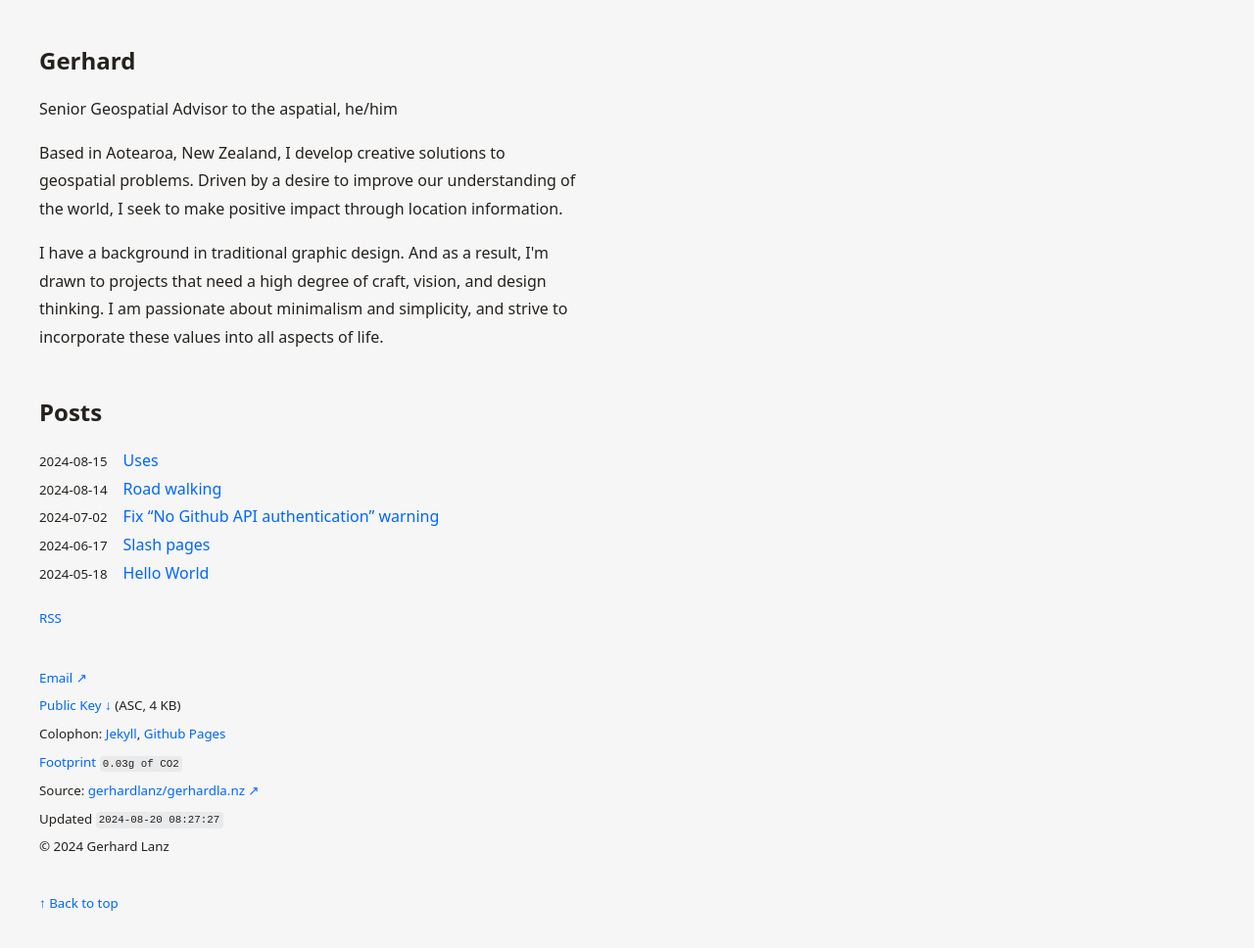
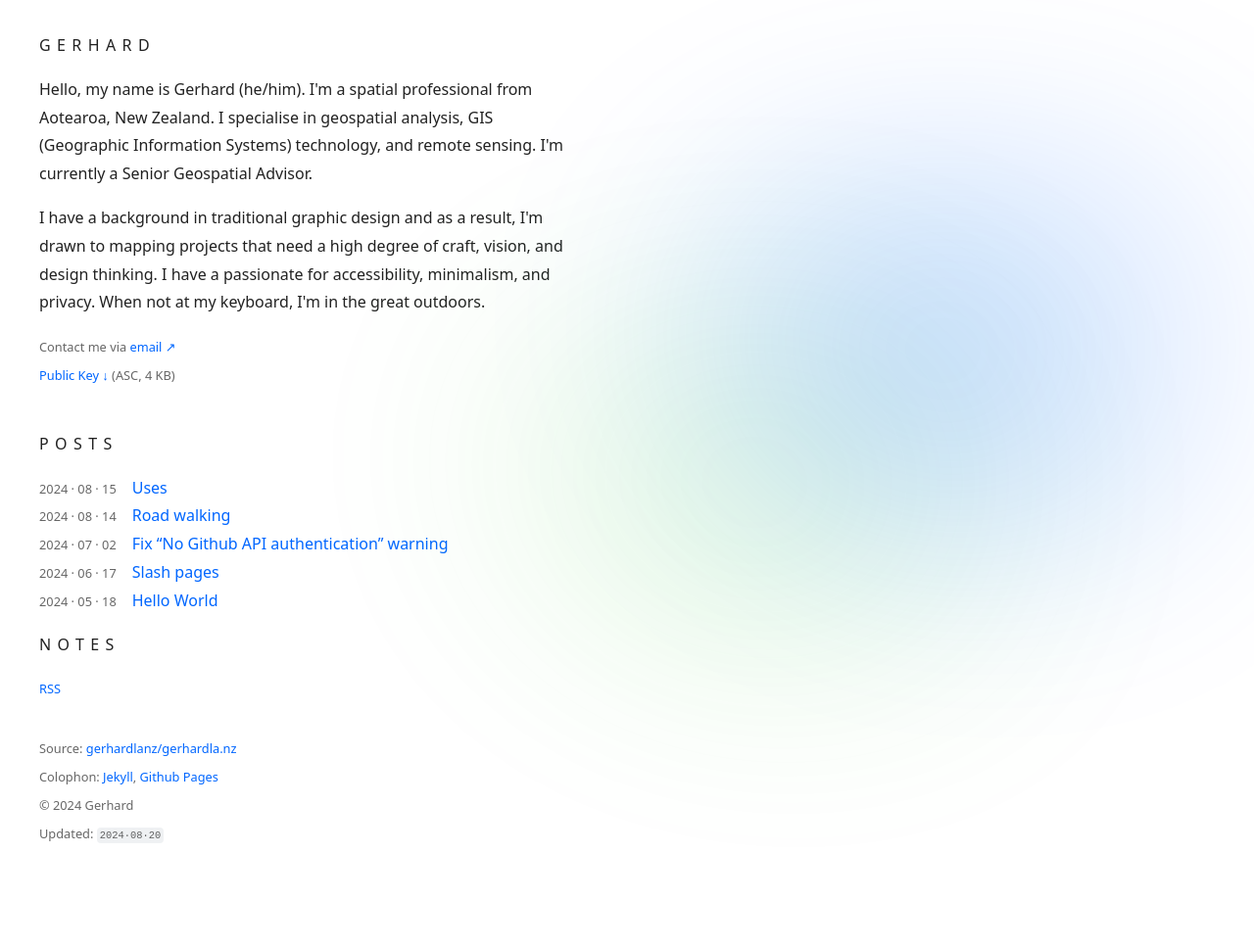
Before and after one commit to gerhardlanz/gerhardla.nz, a Jekyll site: the page built from index.html, in a window 1280 px wide. Shown: the whole page at 98% size. Built offline with Jekyll 4.4.1, drawn with Linux system fonts in a browser that asks for light colours; Markdown is read by kramdown in place of the engine named in the settings; after the commit the page ends 900 px from its top, so only the background shows below that.

Commit message:
feat: update website design

```diff
--- a/_config.yml
+++ b/_config.yml
@@ -1,4 +1,4 @@
-title: Gerhard Lanz
+title: Gerhard
 markdown: CommonMark
 repository: gerhardlanz/gerhardla.nz
 url: https://gerhardla.nz
--- a/_layouts/default.html
+++ b/_layouts/default.html
@@ -7,25 +7,51 @@
             color-scheme: light dark
         }
 
-        body {
-            color: light-dark(#25211D, #DDD);
-            background-color: light-dark(#F6F6F6, #151515);
-            font: 100%/1.8 system-ui, sans-serif
+        .background-green {
+            position: absolute;
+            top: 30%;
+            left: 60%;
+            transform: translate(-50%, 0%);
+            width: 50%;
+            height: 50%;
+            border-radius: 50% 22% 40% 80%;
+            filter: blur(100px);
+            background: radial-gradient(circle at 50% 50%, rgba(50, 205, 50, 1), rgba(76, 0, 255, 0));
+            opacity: 0.15;
         }
 
-        article,
-        footer,
-        nav {
-            margin: 2em;
-            max-width: 60ch
+        .background-blue {
+            position: absolute;
+            top: 15%;
+            left: 75%;
+            transform: translate(-50%, 0%);
+            width: 50%;
+            height: 50%;
+            border-radius: 50% 22% 40% 80%;
+            filter: blur(100px);
+            background: radial-gradient(circle at 50% 50%, rgba(0, 102, 255, 1), rgba(76, 0, 255, 0));
+            opacity: 0.25;
+        }
+
+        body {
+            color: light-dark(#000000DE, #DDD);
+            background-color: light-dark(#FFF, #151515);
+            font: 100%/1.8 system-ui, sans-serif
         }
 
         h1,
         h2,
         h3 {
-            line-height: 1.2;
-            margin-top: 2em;
-            text-wrap: balance
+            color: light-dark(#000000DE, #DDD);
+            font: 100%/1.8 system-ui, sans-serif;
+            letter-spacing: 0.4em;
+            text-transform: uppercase
+        }
+
+        article,
+        footer {
+            margin: 2em;
+            max-width: 60ch
         }
 
         a {
@@ -36,7 +62,12 @@
             text-underline-offset: 3px
         }
 
+        a:hover {
+            color: transparent;
+        }
+
         blockquote {
+            color: light-dark(#00000099, #DDD);
             border-left: solid 1px;
             font: italic 95%/1.4 sans-serif;
             margin: 2.5rem 0;
@@ -61,6 +92,11 @@
             word-wrap: break-word
         }
 
+        small {
+            color: light-dark(#00000099, #DDD);
+            font-size: 0.8em
+        }
+
         img {
             border-radius: 3px;
             max-width: 100%
@@ -69,18 +105,15 @@
     <meta charset="UTF-8">
     <meta name="robots" content="noindex, nofollow">
     <meta name="viewport" content="width=device-width, initial-scale=1">
-    <meta name="author" content="Gerhard Lanz">
     <link rel="apple-touch-icon" sizes="180x180" href="/assets/apple-touch-icon.png">
     <link rel="icon" type="image/png" sizes="32x32" href="/assets/favicon-32x32.png">
     <link rel="icon" type="image/png" sizes="16x16" href="/assets/favicon-16x16.png">
     <link rel="manifest" href="/assets/site.webmanifest">
-    <link rel="mask-icon" href="/assets/safari-pinned-tab.svg" color="#fff">
+    <link rel="mask-icon" href="/assets/safari-pinned-tab.svg" color="#32cd32">
     <link rel="shortcut icon" href="/assets/favicon.ico">
-    <meta name="color-scheme" content="light dark">
-    <meta name="msapplication-TileColor" content="#fff">
+    <meta name="msapplication-TileColor" content="#00a300">
     <meta name="msapplication-config" content="/assets/browserconfig.xml">
-    <meta name="theme-color" content="#EEE" media="(prefers-color-scheme: dark)">
-    <meta name="theme-color" content="#333" media="(prefers-color-scheme: light)">
+    <meta name="theme-color" content="#ffffff">
     <link rel="canonical" href="{{ page.url | prepend: site.url }}">
     {% feed_meta %}
     <title>{% if page.permalink == '/' %}{{ site.title }}{% else %}{{ page.title }} • {{ site.title }}{% endif %}
@@ -88,18 +121,18 @@
 </head>
 
 <body>
+    <div class="background-green"></div>
+    <div class="background-blue"></div>
     <div>
         <article>{{ content }}<br></article>
         <footer>
             <small>
-                <a href="mailto:me@gerhardla.nz?subject={{ site.url }}{{ page.url }}">Email ↗</a><br>
-                <a href="/assets/gerhardlanz.asc">Public Key ↓</a> (ASC, 4 KB)<br>
-                Colophon: <a href="https://jekyllrb.com">Jekyll</a>, <a href="https://pages.github.com">Github Pages</a><br>
-                <a href="https://www.websitecarbon.com/website/gerhardla-nz/)">Footprint</a> <code>0.03g of CO2</code><br>
-                Source: <a href="https://github.com/gerhardlanz/gerhardla.nz">gerhardlanz/gerhardla.nz ↗</a><br>
-                Updated <code>{{ "now" | date: "%Y-%m-%d %T" }}</code><br>
-                © 2024 Gerhard Lanz<br><br>
-                <a href="#">↑ Back to top</a>
+                Source: <a href="https://github.com/gerhardlanz/gerhardla.nz">gerhardlanz/gerhardla.nz</a><br>
+                Colophon: <a href="https://jekyllrb.com">Jekyll</a>, <a href="https://pages.github.com">Github
+                    Pages</a><br>
+                © 2024 Gerhard<br>
+                Updated: <code>{{ "now" | date: "%Y·%m·%d" }}</code><br>
+            </small>
         </footer>
     </div>
 </body>
--- a/assets/browserconfig.xml
+++ b/assets/browserconfig.xml
@@ -3,7 +3,7 @@
     <msapplication>
         <tile>
             <square150x150logo src="/assets/mstile-150x150.png"/>
-            <TileColor>#da532c</TileColor>
+            <TileColor>#00a300</TileColor>
         </tile>
     </msapplication>
 </browserconfig>
--- a/index.html
+++ b/index.html
@@ -5,19 +5,39 @@
 
 <h1>Gerhard</h1>
 
-<p>Senior Geospatial Advisor to the aspatial, he/him</p>
+<p>Hello, my name is Gerhard (he/him). I'm a spatial professional from Aotearoa, New Zealand. I specialise in geospatial
+    analysis, GIS (Geographic Information Systems) technology, and remote sensing. I'm currently a Senior Geospatial
+    Advisor.</p>
 
-<p>Based in Aotearoa, New Zealand, I develop creative solutions to geospatial problems. Driven by a desire to improve our understanding of the world, I seek to make positive impact through location information.</p>
+<p>I have a background in traditional graphic design and as a result, I'm drawn to mapping projects that need a high
+    degree of craft, vision, and design thinking. I have a passionate for accessibility, minimalism, and privacy. When
+    not at my keyboard, I'm in the great outdoors.</p>
 
-I have a background in traditional graphic design. And as a result, I'm drawn to projects that need a high degree of craft, vision, and design thinking. I am passionate about minimalism and simplicity, and strive to incorporate these values into all aspects of life.
+<small>
+    Contact me via <a href="mailto:me@gerhardla.nz?subject={{ site.url }}{{ page.url }}">email ↗</a><br>
+    <a href="/assets/gerhard.asc">Public Key ↓</a> (ASC, 4 KB)<br>
+</small><br>
 
 <h2>Posts</h2>
 
 <ul style="list-style-type:none;padding:0;">
-{% for post in site.posts %}
-<li><small style="margin-right: 1rem">{{ post.date | date: "%Y-%m-%d" }}</small><a href="{{ post.url }}">{{ post.title }}</a></li>
-{% endfor %}
+    {% assign posts = site.posts | where: "layout","post"%}
+    {% for post in posts %}
+    <li><small style="margin-right: 1rem">{{ post.date | date: "%Y · %m · %d" }}</small><a href="{{ post.url }}">{{
+            post.title }}</a></li>
+    {% endfor %}
 </ul>
 
-<small><a rel="alternate" type="application/rss+xml" title="Gerhard Lanz RSS Feed" href="{{ "/feed.xml" | relative_url }}">RSS</a>
+<h2>Notes</h2>
+
+<ul style="list-style-type:none;padding:0;">
+    {% assign notes = site.posts | where: "layout","note"%}
+    {% for post in notes %}
+    <li><small style="margin-right: 1rem">{{ post.date | date: "%Y · %m · %d" }}</small><a href="{{ post.url }}">{{
+            post.title }}</a></li>
+    {% endfor %}
+</ul>
+
+<small>
+    <a rel="alternate" type="application/rss+xml" href="{{ 'feed.xml' | relative_url }}">RSS</a>
 </small>
```
Also changed, not shown: _layouts/post.html (+1 -14 lines), readme.md.
